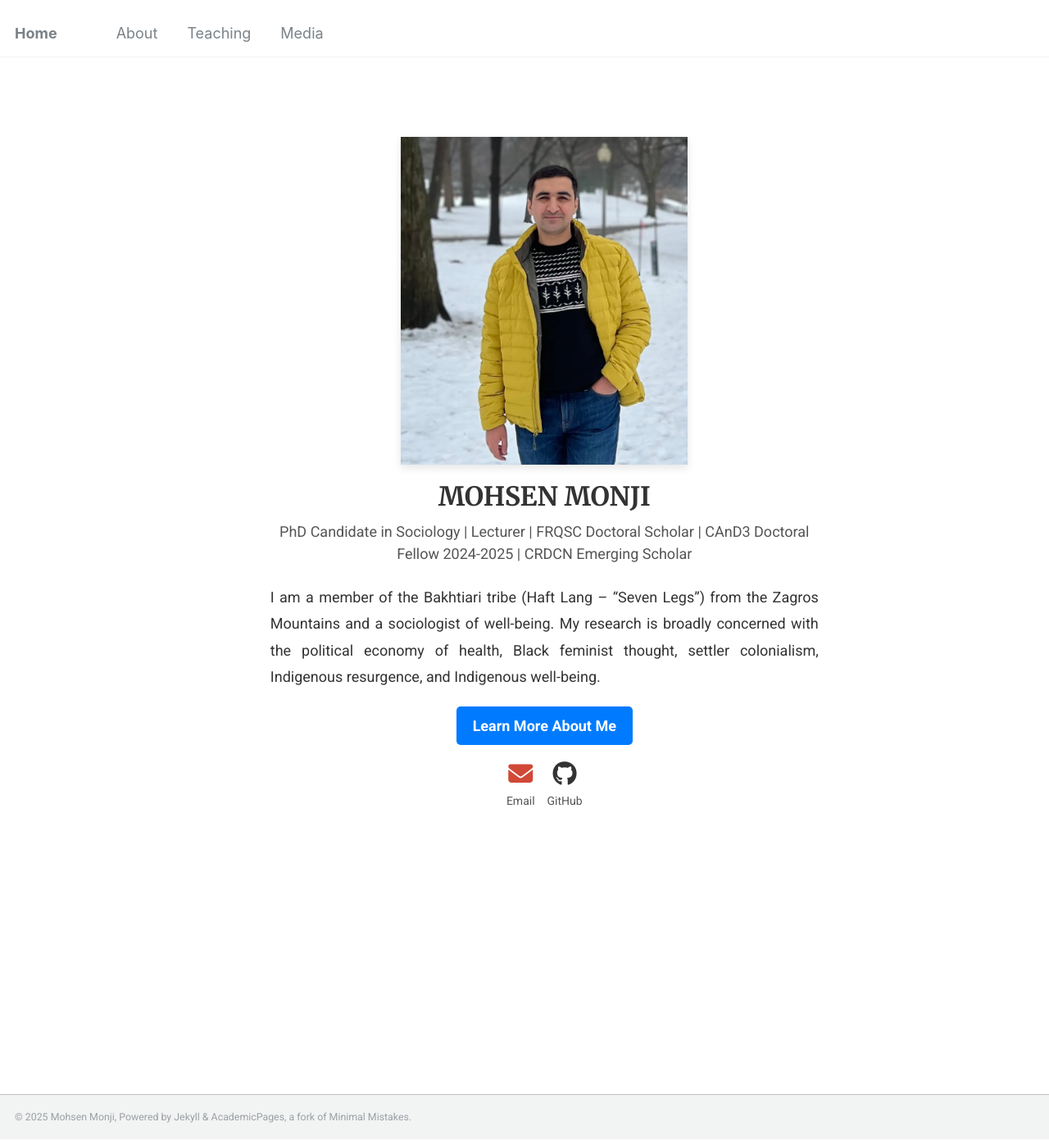
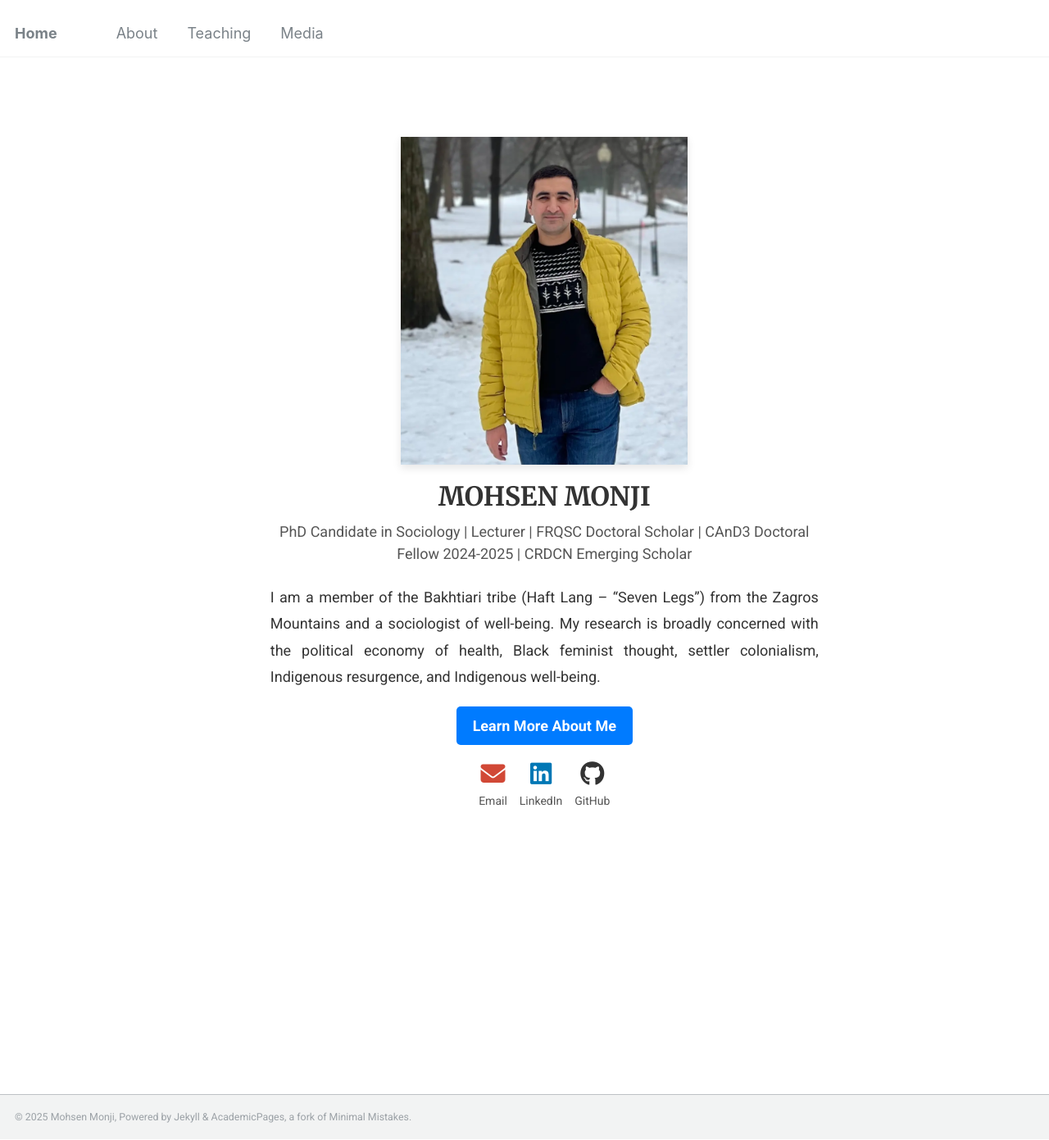
Before and after one commit to Mohsnmonji/mohsnmonji.github.io, a Jekyll site: the page built from _pages/front.md, in a window 1280 px wide and 1391 px high. Shown: the whole window at 82% size. Built offline with Jekyll 4.4.1, drawn with Linux system fonts in a browser that asks for light colours.

Commit message:
Update front.md

```diff
--- a/_pages/front.md
+++ b/_pages/front.md
@@ -47,6 +47,13 @@ hide_avatar: true
     </a>
   </div>
 
+  <div style="text-align: center;">
+    <a href="https://www.linkedin.com/in/mohsen-monji-0a3a37269" target="_blank" style="text-decoration: none;">
+      <i class="fab fa-linkedin" style="color: #0077B5; font-size: 30px;"></i><br>
+      <span style="font-size: 14px; color: #555;">LinkedIn</span>
+    </a>
+  </div>
+
   <div style="text-align:center;">
     <a href="https://github.com/Mohsnmonji" target="_blank" style="text-decoration:none;">
       <i class="fab fa-github" style="color:#333; font-size:30px;"></i><br>
```
